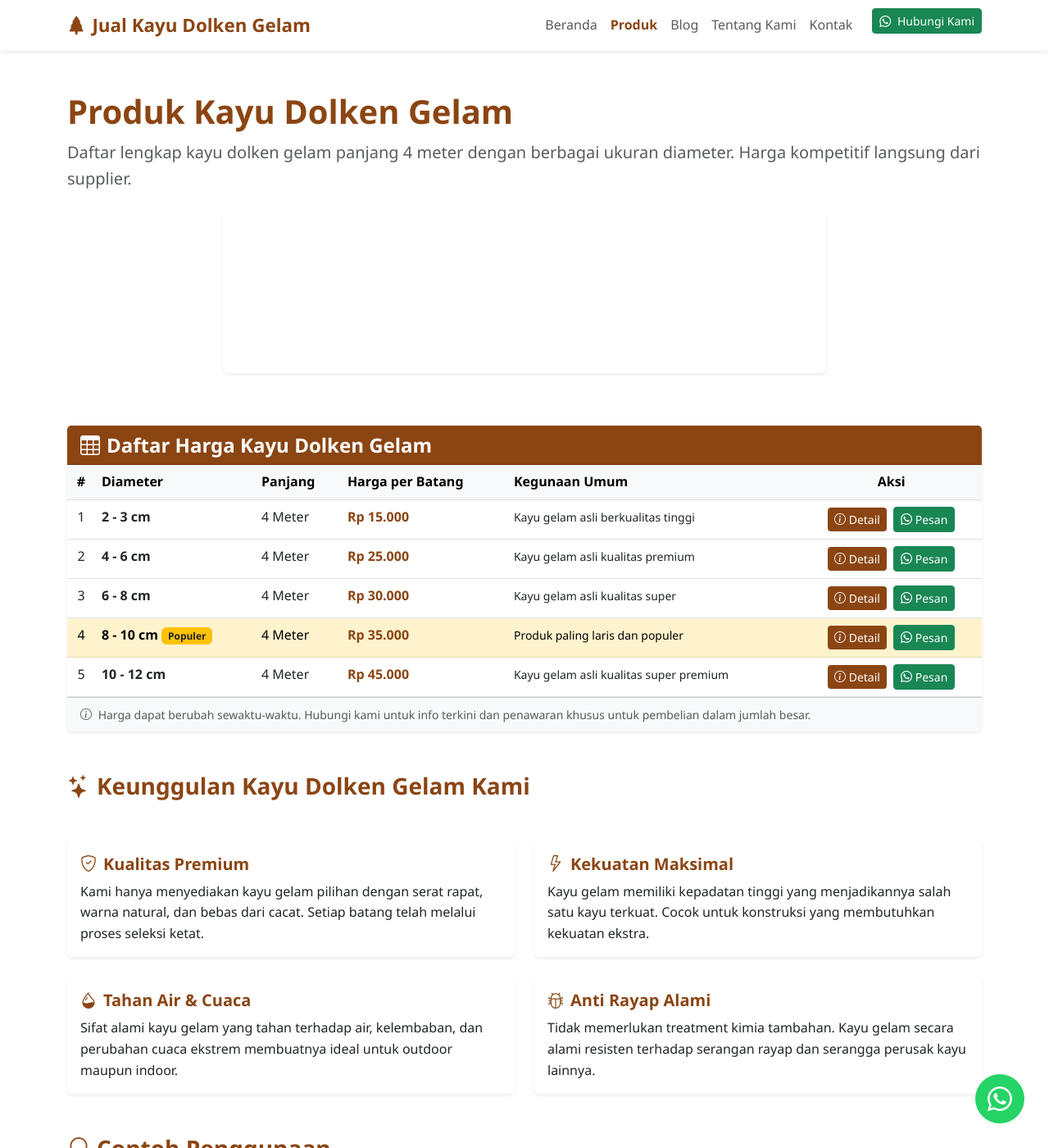
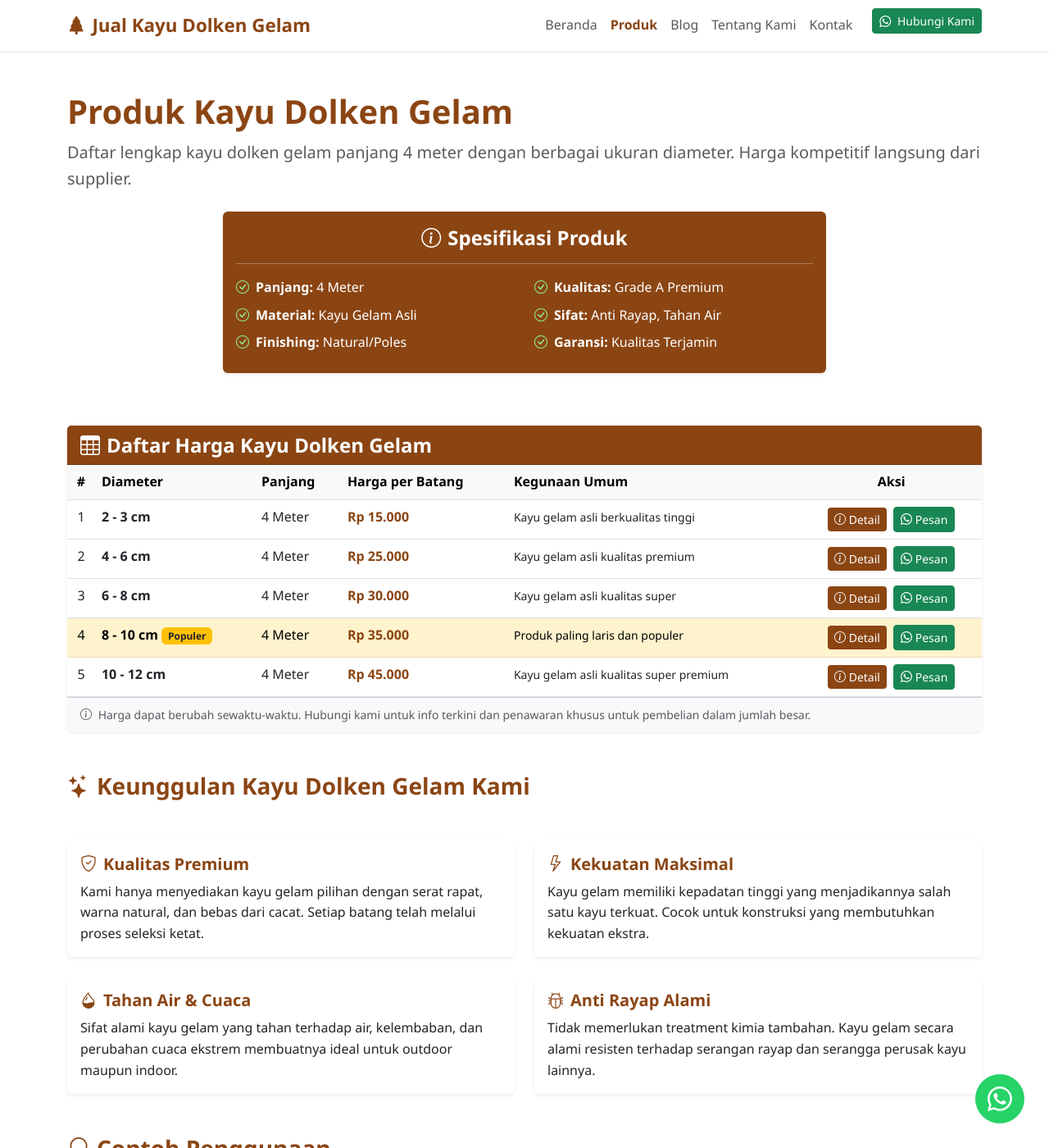
Before and after one commit to jualkayudolkengelam/jualkayudolkengelam.github.io, a Jekyll site: the page built from product.html, in a window 1280 px wide and 1400 px high. Shown: the whole window at 82% size. Built offline with Jekyll 4.4.1, drawn with Linux system fonts in a browser that asks for light colours.

Commit message:
fix : Spesifikasi Produk

```diff
--- a/assets/css/main.scss
+++ b/assets/css/main.scss
@@ -48,6 +48,22 @@ h1, h2, h3, h4, h5, h6 {
 
 .bg-wood-light {
   background-color: var(--wood-lightest) !important;
+}
+
+/* Alert Wood */
+.alert-wood {
+  background-color: var(--wood-brown) !important;
+  color: white !important;
+  border: none !important;
+}
+
+.alert-wood hr {
+  border-color: rgba(255, 255, 255, 0.3) !important;
+  opacity: 1;
+}
+
+.alert-wood .bi-check-circle {
+  color: #90EE90 !important;
 }
 
 /* Buttons */
```
